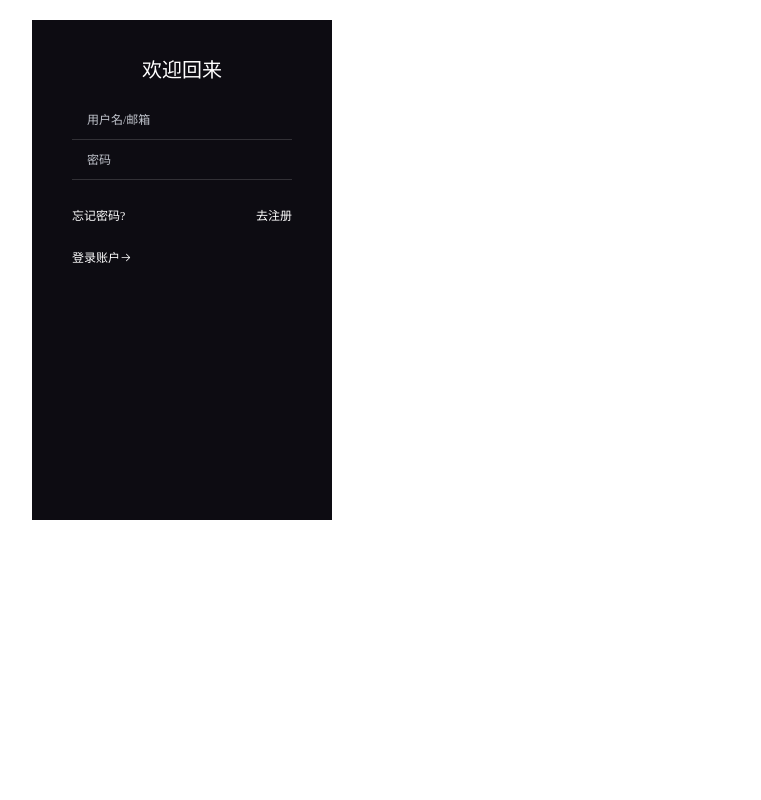
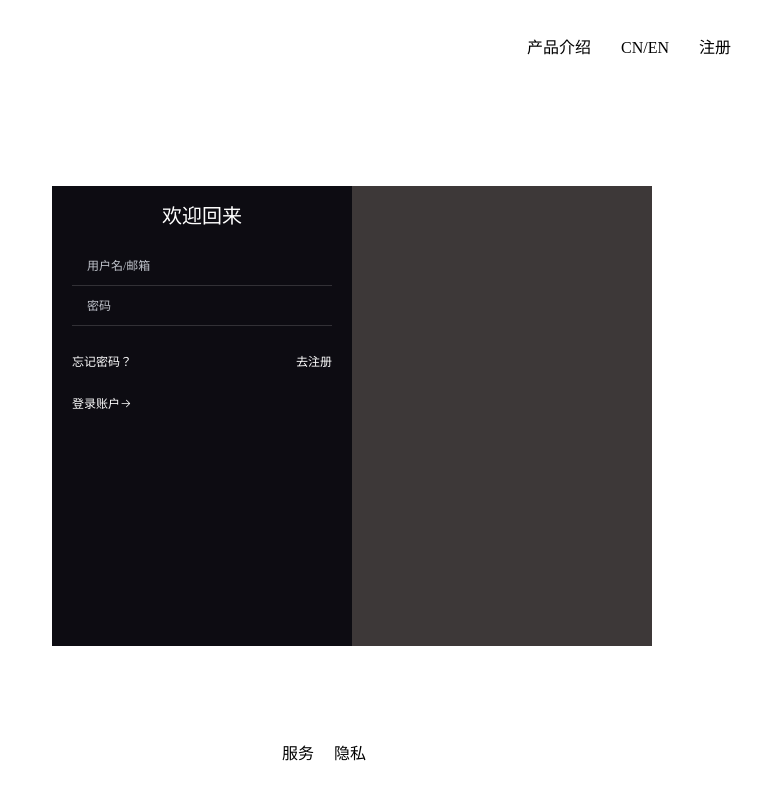
Before and after one commit to gavln-official/client, a Vue app: page /login in a window 1280 px wide. Shown: the top 800 px of the page, without its empty margins (308-1069 px from the left). Built offline with nearby package versions, Linux system fonts and the light colour scheme.

Commit message:
add service.vue

```diff
--- /dev/null
+++ b/src/components/Privacy.vue
@@ -0,0 +1,20 @@
+<template>
+  <div>
+    <p>Gavln 非常重视对你的个人隐私保护，Gavln 不会与任何公司、组织或个人分享你的个人信息。</p>
+    <p>
+      如果你有关于 Gavln、我们的服务以及隐私方面的问题，请与我们联系
+      <a href="https://github.com/gavln-official/client">github.com/gavln-official</a>
+    </p>
+  </div>
+</template>
+
+<script>
+export default {};
+</script>
+
+<style>
+div {
+  margin-top: 100px;
+  text-align: center;
+}
+</style>
--- /dev/null
+++ b/src/components/Service.vue
@@ -0,0 +1,18 @@
+<template>
+  <div>
+    <pre>
+          请友好地使用 Gavln，勿作恶。
+    </pre>
+  </div>
+</template>
+
+<script>
+export default {};
+</script>
+
+<style>
+pre {
+  margin-top: 100px;
+  text-align: center;
+}
+</style>
--- a/src/page/login/Login.vue
+++ b/src/page/login/Login.vue
@@ -1,12 +1,18 @@
 <template>
   <div class="main">
+    <div class="head">
+      <span>产品介绍</span>
+      <span>CN/EN</span>
+      <span>注册</span>
+    </div>
+    <div class="body">
       <div class="login">
         <h2 class="title">欢迎回来</h2>
         <div class="loginForm">
           <el-input placeholder="用户名/邮箱" v-model="userName"></el-input>
           <el-input placeholder="密码" type="password" v-model="password" :show-password="true"></el-input>
           <p class="logonInfo">
-                    <span class="forgetPassword">忘记密码?</span>
+            <span class="forgetPassword">忘记密码？</span>
             <router-link to="/register" tag="span">去注册</router-link>
           </p>
           <p class="goLogin">
@@ -14,51 +20,68 @@
             <i class="el-icon-right"></i>
           </p>
         </div>
-
       </div>
       <div class="animation"></div>
+    </div>
+
+    <div class="foot">
+      <router-link to="/service" tag="span">服务</router-link>
+      <router-link to="/privacy" tag="span">隐私</router-link>
+    </div>
   </div>
 </template>
 
 <script>
-  import loginAPi from '@/api/login'
-  import router from '../../router'
+import loginAPi from "@/api/login";
+import router from "../../router";
 export default {
   data() {
     return {
-        userName: '',
-        password: ''
-      }
+      userName: "",
+      password: ""
+    };
   },
   methods: {
     login() {
       // eslint-disable-next-line no-console
-        loginAPi.login({
+      loginAPi
+        .login({
           userName: this.userName,
           password: this.password
-        }).then(res => {
-          if(res.success) {
-            this.$message.success(res.message)
-            router.push('/')
+        })
+        .then(res => {
+          if (res.success) {
+            this.$message.success(res.message);
+            router.push("/");
           }
-        })
+        });
     }
   }
-  }
+};
 </script>
 
 <style lang="scss" scoped>
 @import "@/style/mixmin.scss";
+.main {
+  width: 1200px;
+  margin: 40px auto;
 
-    .main {
-        width: 600px;
-        margin: 20px auto;
+  .head {
+    display: inline;
+    margin: 30px 0 20px 780px;
 
+    span {
+      margin: 15px;
+    }
+  }
+
+  .body {
+    display: flex;
+    margin: 130px 0 0 320px;
+    height: 460px;
     .login {
-            width: 260px;
-            background: #0D0C12;
-            height: 460px;
-            padding: 20px;
+      width: 300px;
+      background: #0d0c12;
 
       .title {
         text-align: center;
@@ -67,10 +90,8 @@
         color: #ffffff;
         font-size: 20px;
       }
-
       .loginForm {
         padding: 0 20px;
-
         /deep/ .el-input__inner {
           background: none;
           border: none;
@@ -80,27 +101,32 @@
           font-weight: 400;
           color: rgba(255, 255, 255, 1);
           font-size: 12px;
-
         }
-
-                .goLogin, .logonInfo {
+        .goLogin,
+        .logonInfo {
           color: #ffffff;
           font-size: 12px;
           margin-top: 30px;
           cursor: pointer;
         }
-
         .logonInfo {
           display: flex;
           justify-content: space-between;
         }
       }
     }
-
     .animation {
       width: 300px;
-            height: 600px;
+      background: #3d3838;
+      font-size: 20px;
     }
   }
-
+  .foot {
+    display: block;
+    margin: 100px 0 0 540px;
+    span {
+      margin: 10px;
+    }
+  }
+}
 </style>
--- a/src/router/routes.js
+++ b/src/router/routes.js
@@ -117,6 +117,16 @@ export const routes = [
 		path: '*',
 		name: 'notfound',
 		component: () => import('@/NotFound.vue')
+	},
+	{
+		path: '/service',
+		name:'service',
+		component : () => import('@/components/Service.vue')
+	},
+	{
+		path: '/privacy',
+		name:'privacy',
+		component : () => import('@/components/Privacy.vue')
 	}
 
 ]
```
Lines whose indentation alone changed are shown as unchanged.
